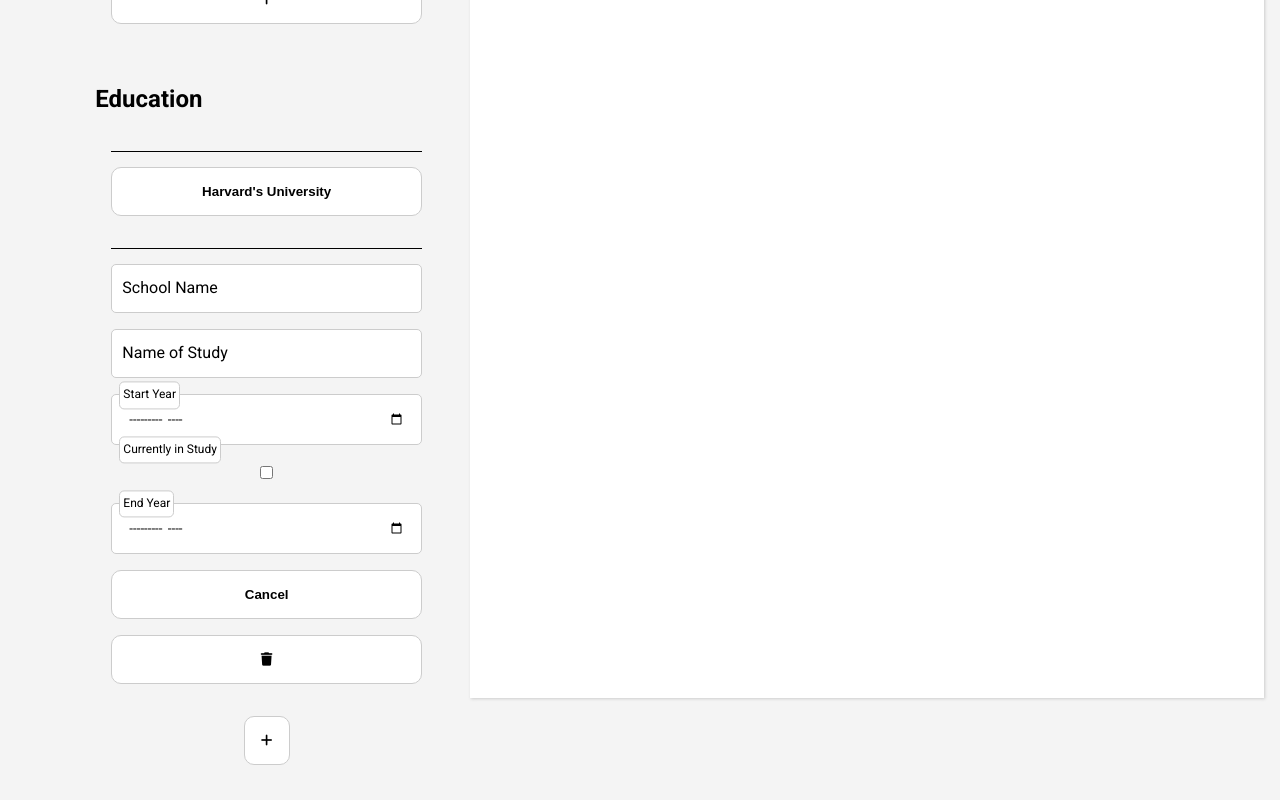
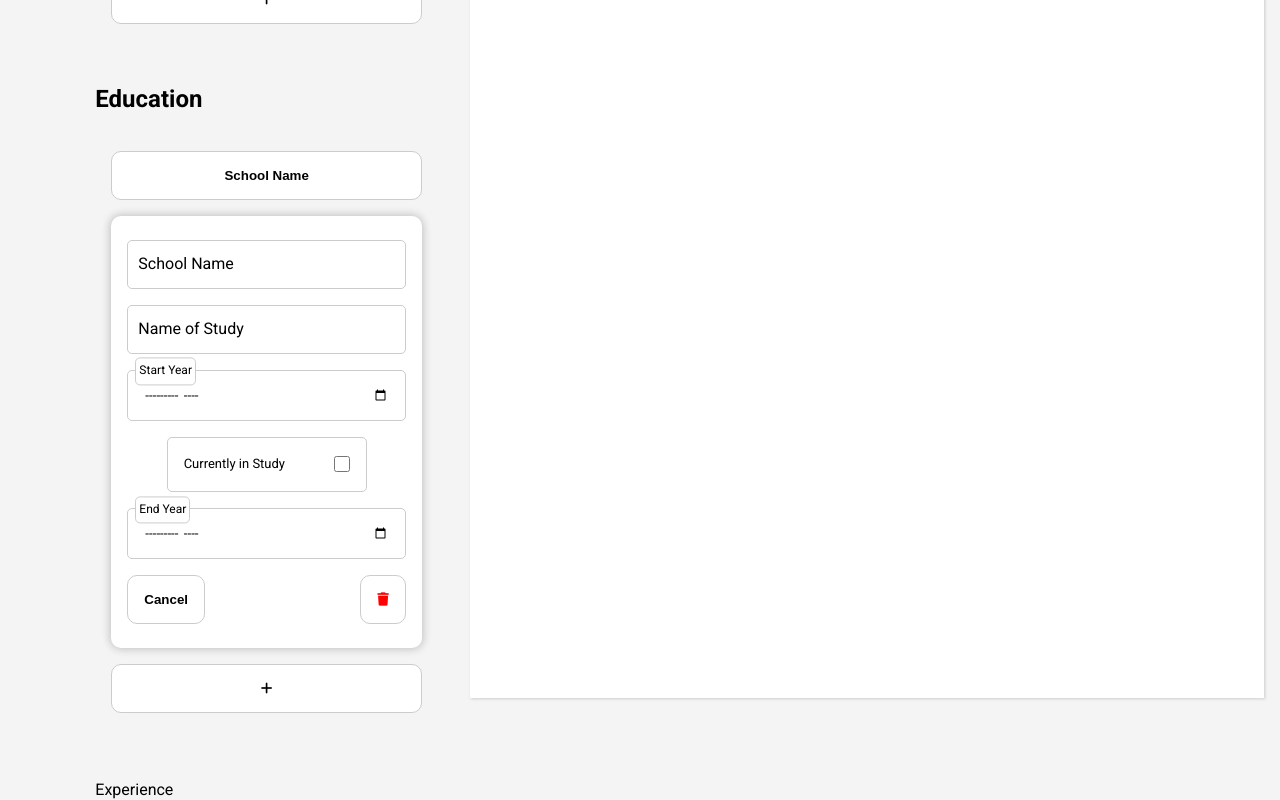
Before and after one commit to Delfiald/cv-application, a React (Vite) app: page / in a window 1280 px wide. Both pictures are taken after a click on the button 266 px from the left and 963 px from the top of the page. Shown: the part 506-1306 px from the top of the page. Built offline with nearby package versions, Linux system fonts and the light colour scheme.

Commit message:
Adding Simple Styling to Education Section
- adding simple styling to education section similar as general info section

```diff
--- a/src/App.jsx
+++ b/src/App.jsx
@@ -53,7 +53,7 @@ function App() {
   inputs: [
    {
     id: 1,
-    schoolName: "Harvard's University",
+    schoolName: "",
     study: "",
     startYear: "",
     endYear: "",
--- a/src/components/Education.jsx
+++ b/src/components/Education.jsx
@@ -41,7 +41,7 @@ function Input({
        >
         <input
          type="text"
-         placeholder="School Name"
+         placeholder="Harvard University"
          id={`schoolName-${index}`}
          value={section.schoolName}
          onChange={(e) =>
@@ -58,7 +58,7 @@ function Input({
        >
         <input
          type="text"
-         placeholder="Name of Study"
+         placeholder="Computer Science"
          id={`study-${index}`}
          value={section.study}
          onChange={(e) => handleChange(section.id, "study", e.target.value)}
@@ -94,6 +94,7 @@ function Input({
          <label htmlFor={`endYear-${index}`}>End Year</label>
         </div>
        ) : null}
+       <div className="input-action">
         <button onClick={() => setAccordionOpenId(null)}>Cancel</button>
         {educationInput.inputs.length > 1 && (
          <button onClick={() => handleRemoveEducation(section.id)}>
@@ -101,9 +102,10 @@ function Input({
          </button>
         )}
        </div>
+      </div>
      ) : (
       <button onClick={() => handleAccordion(section.id)}>
-       {section.schoolName}
+       {section.schoolName === "" ? "School Name" : section.schoolName}
       </button>
      )}
     </div>
--- a/src/components/Preview.jsx
+++ b/src/components/Preview.jsx
@@ -35,8 +35,9 @@ function ATS({ generalInfoInput, additionalLinks, educationInput }) {
      <ul key={input.id}>
       <li>{input.schoolName}</li>
       <li>{input.study}</li>
-      <li>{input.startYear}</li>
-      <li>{!input.isStudying ? input.endYear : "Present"}</li>
+      <li>
+       {input.startYear} to {!input.isStudying ? input.endYear : "Present"}
+      </li>
      </ul>
     ))}
    </div>
--- a/src/components/education.css
+++ b/src/components/education.css
@@ -10,7 +10,6 @@
 #education .education {
  width: 100%;
  display: flex;
- align-items: center;
  justify-content: center;
  flex-direction: column;
  gap: 1rem;
@@ -24,17 +23,6 @@
  justify-content: center;
  flex-direction: column;
  gap: 1rem;
- padding: 1rem 0;
-}
-
-#education .education .study-section::before {
- content: "";
- position: absolute;
- top: 0;
- left: 0;
- width: 100%;
- height: 1px;
- background: var(--dark-color-200);
 }
 
 #education .education .study-section .accordion-wrapper {
@@ -54,4 +42,67 @@
  transform: scaleY(1);
  opacity: 1;
  max-height: min-content;
+ background: var(--light-color-200);
+ padding: 1.5rem 1rem;
+ border-radius: 10px;
+ box-shadow: 1px 1px 8px var(--light-color-600),
+  -1px -1px 8px var(--light-color-600);
 }
+
+#education
+ .education
+ .study-section.open
+ .accordion-wrapper
+ .input-wrapper:has(input[type="checkbox"]) {
+ max-width: clamp(200px, 50%, 300px);
+ width: 100%;
+ align-self: center;
+ display: flex;
+ align-items: center;
+ justify-content: space-between;
+ padding: 1rem;
+ background: var(--light-color-200);
+ border-radius: 5px;
+ border: 1px solid var(--light-color-600);
+}
+
+#education
+ .education
+ .study-section.open
+ .accordion-wrapper
+ .input-wrapper:has(input[type="checkbox"])
+ > input {
+ width: 1rem;
+ height: 1rem;
+ border-radius: 5px;
+ outline: none;
+ cursor: pointer;
+}
+
+#education
+ .education
+ .study-section.open
+ .accordion-wrapper
+ .input-wrapper:has(input[type="checkbox"])
+ > label {
+ position: relative;
+ transform: none;
+ top: initial;
+ left: initial;
+ white-space: nowrap;
+ background: transparent;
+ border: none;
+ order: -1;
+ font-size: 13px;
+ padding: 0;
+}
+
+#education .education .study-section.open .accordion-wrapper .input-action {
+ display: flex;
+ align-items: center;
+ justify-content: space-between;
+}
+
+#education .education .study-section.open .accordion-wrapper .input-action i {
+ color: red;
+}
--- a/src/styles/index.css
+++ b/src/styles/index.css
@@ -50,6 +50,7 @@
  transition: 0.35s all ease;
  padding: 3px;
  border-radius: 5px;
+ cursor: pointer;
 }
 
 .input-wrapper > input:focus ~ label,
```
Lines whose indentation alone changed are shown as unchanged.
